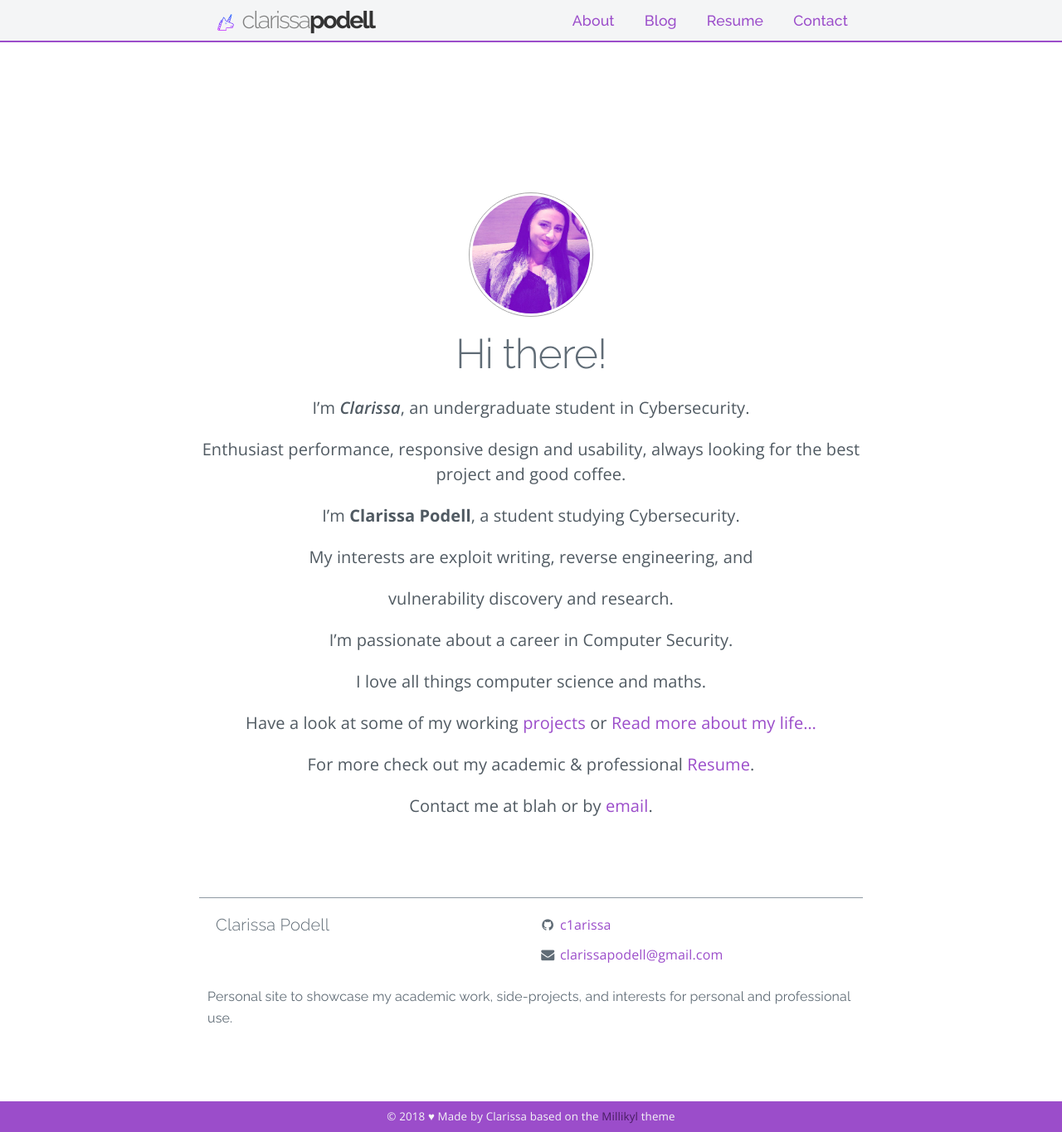
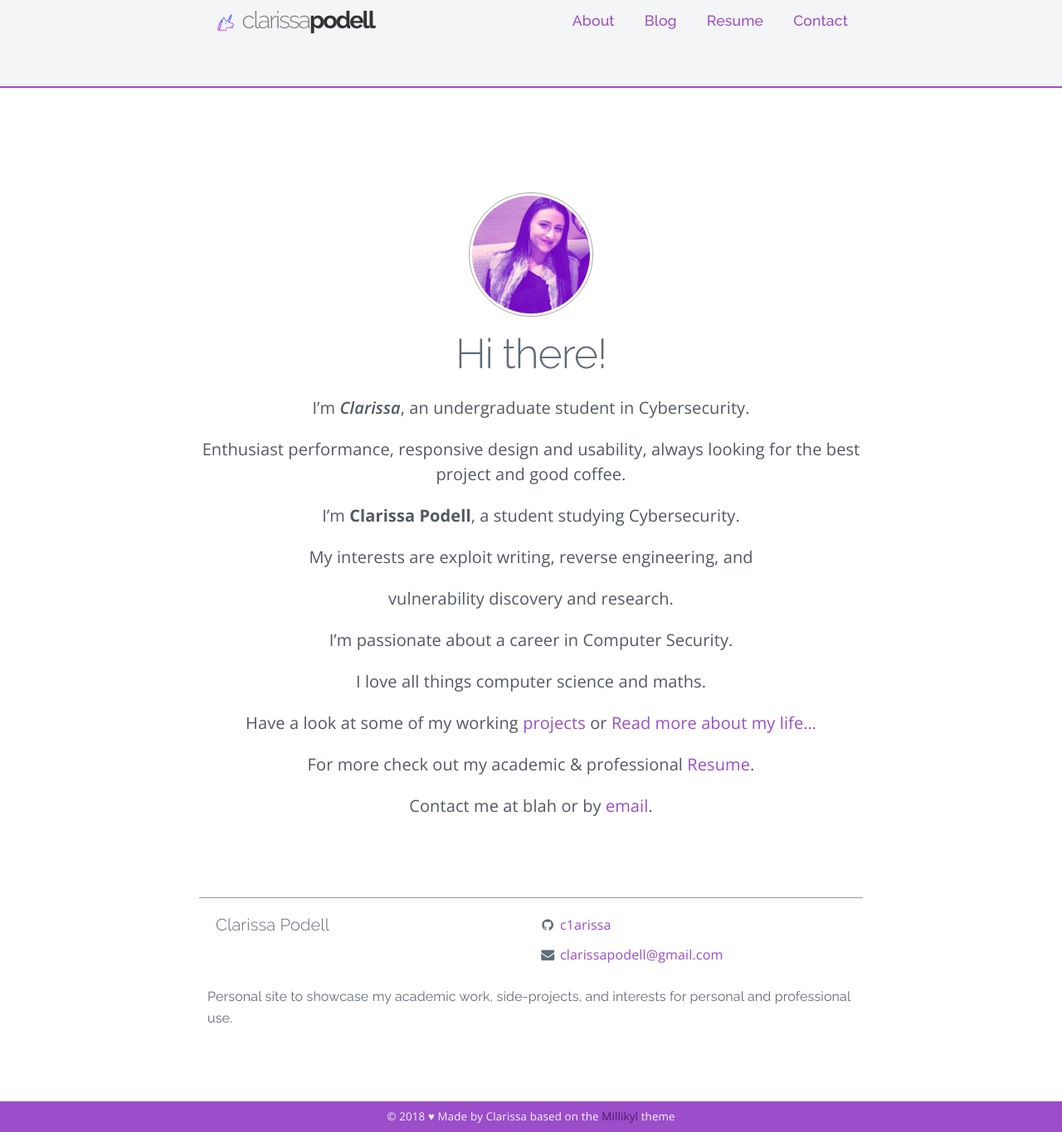
Before and after one commit to c1arissa/c1arissa.github.io, a Jekyll site: the page built from index.md, in a window 1280 px wide and 1365 px high. Shown: the whole window at 83% size. Built offline with Jekyll 4.4.1, drawn with Linux system fonts in a browser that asks for light colours; nearby versions of some CDN libraries; a style sheet for code colours, icons or effects is not loaded.

Commit message:
Update _nav.scss

```diff
--- a/_sass/_nav.scss
+++ b/_sass/_nav.scss
@@ -16,7 +16,7 @@ nav {
       position: relative;
       a {
         display: block;
-        padding: 0 18px;
+        padding: $nav-height 18px;
 	padding-top: 1.1rem;
         line-height: $nav-height / 2;
         background: $nav-background;
```
